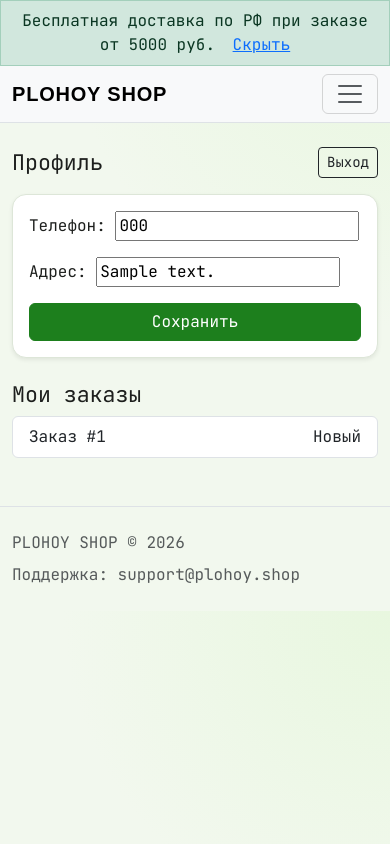
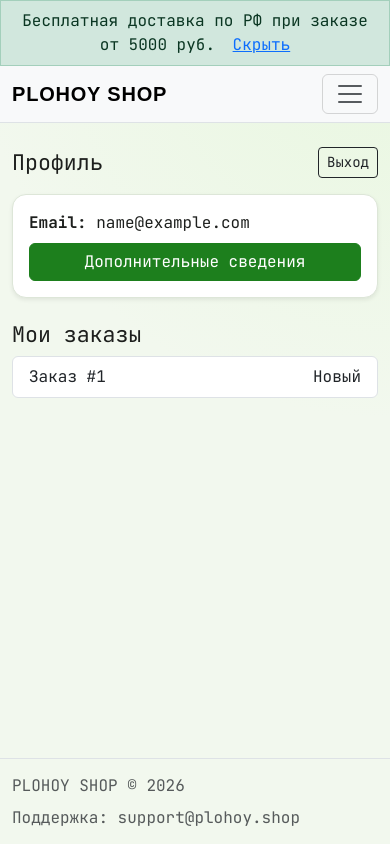
Before and after one commit to Jequne/shop_2410kai, a Django app: page /accounts/profile/ in a window 390 px wide. Run offline with Django 5.2, Linux system fonts and the light colour scheme; a user stored in the database is signed in; tables that the repository leaves empty hold one stand-in row (values such as "Sample post"); some libraries are stand-ins or nearby versions; some web fonts are replaced.

Commit message:
better ui, dynamic search, profile prettified

```diff
--- a/accounts/forms.py
+++ b/accounts/forms.py
@@ -1,3 +1,5 @@
+import re
+
 from django import forms
 from django.contrib.auth import authenticate
 from django.contrib.auth.forms import UserCreationForm
@@ -79,6 +81,8 @@ class EmailAuthenticationForm(forms.Form):
 
 
 class ProfileForm(forms.ModelForm):
+    phone_pattern = re.compile(r'^\+?[0-9\-\s\(\)]{10,20}$')
+
     class Meta:
         model = Profile
         fields = ('phone', 'address')
@@ -86,3 +90,34 @@ class ProfileForm(forms.ModelForm):
             'phone': 'Телефон',
             'address': 'Адрес',
         }
+
+    def __init__(self, *args, **kwargs):
+        super().__init__(*args, **kwargs)
+        self.fields['phone'].widget.attrs.update(
+            {
+                'class': 'form-control',
+                'placeholder': '+7 (900) 123-45-67',
+                'autocomplete': 'tel',
+            }
+        )
+        self.fields['address'].widget.attrs.update(
+            {
+                'class': 'form-control',
+                'placeholder': 'Город, улица, дом, квартира',
+                'autocomplete': 'street-address',
+            }
+        )
+
+    def clean_phone(self):
+        phone = (self.cleaned_data.get('phone') or '').strip()
+        if not phone:
+            return phone
+
+        if not self.phone_pattern.fullmatch(phone):
+            raise ValidationError('Введите корректный номер телефона, например +7 (900) 123-45-67.')
+
+        digits = ''.join(ch for ch in phone if ch.isdigit())
+        if len(digits) < 10 or len(digits) > 15:
+            raise ValidationError('Номер телефона должен содержать от 10 до 15 цифр.')
+
+        return phone
--- a/assets/css/styles.css
+++ b/assets/css/styles.css
@@ -12,6 +12,18 @@ body {
     background: radial-gradient(circle at top right, #e8f7df 0, var(--bg) 45%);
     color: var(--text);
     font-family: "JetBrains Mono", monospace;
+    min-height: 100vh;
+    display: flex;
+    flex-direction: column;
+}
+
+.site-main {
+    flex: 1 0 auto;
+}
+
+.site-footer {
+    padding-top: 0.9rem;
+    padding-bottom: 0.9rem;
 }
 
 .navbar-brand,
@@ -38,6 +50,23 @@ body {
     border: 1px solid #dde6d8;
 }
 
+.product-card-link {
+    text-decoration: none;
+}
+
+.product-card {
+    transition: transform 0.18s ease, box-shadow 0.18s ease;
+}
+
+.product-card-link:hover .product-card {
+    transform: translateY(-3px);
+    box-shadow: 0 0.6rem 1rem rgba(31, 61, 30, 0.14) !important;
+}
+
+.stock-low {
+    color: #c4547c;
+}
+
 .btn-dark {
     background-color: var(--accent-dark);
     border-color: var(--accent-dark);
--- a/templates/accounts/profile.html
+++ b/templates/accounts/profile.html
@@ -4,7 +4,7 @@
 
 {% block content %}
 <div class="row g-4">
-    <div class="col-lg-4">
+    <div class="col-lg-5">
         <div class="d-flex justify-content-between align-items-center mb-3">
             <h1 class="h4 mb-0">Профиль</h1>
             <form method="post" action="{% url 'accounts:logout' %}">
@@ -12,13 +12,14 @@
                 <button class="btn btn-sm btn-outline-dark" type="submit">Выход</button>
             </form>
         </div>
-        <form method="post" class="card card-body shadow-sm">
-            {% csrf_token %}
-            {{ form.as_p }}
-            <button class="btn btn-dark" type="submit">Сохранить</button>
-        </form>
+        <div class="card card-body shadow-sm">
+            <p class="mb-2"><strong>Email:</strong> {{ request.user.email }}</p>
+            <button class="btn btn-dark" type="button" data-bs-toggle="modal" data-bs-target="#profileExtraModal">
+                Дополнительные сведения
+            </button>
+        </div>
     </div>
-    <div class="col-lg-8">
+    <div class="col-lg-7">
         <h2 class="h4">Мои заказы</h2>
         {% if orders %}
         <div class="list-group">
@@ -35,4 +36,57 @@
         {% endif %}
     </div>
 </div>
+
+<div class="modal fade" id="profileExtraModal" tabindex="-1" aria-labelledby="profileExtraModalLabel"
+    aria-hidden="true">
+    <div class="modal-dialog modal-dialog-centered">
+        <div class="modal-content">
+            <div class="modal-header">
+                <h2 class="modal-title h5" id="profileExtraModalLabel">Дополнительные сведения</h2>
+                <button type="button" class="btn-close" data-bs-dismiss="modal" aria-label="Закрыть"></button>
+            </div>
+            <form method="post" novalidate>
+                <div class="modal-body">
+                    {% csrf_token %}
+                    {% if form.non_field_errors %}
+                    <div class="alert alert-danger">{{ form.non_field_errors }}</div>
+                    {% endif %}
+
+                    <div class="mb-3">
+                        <label for="{{ form.phone.id_for_label }}" class="form-label">{{ form.phone.label }}</label>
+                        {{ form.phone }}
+                        {% if form.phone.errors %}
+                        <div class="text-danger small mt-1">{{ form.phone.errors|striptags }}</div>
+                        {% endif %}
+                    </div>
+
+                    <div class="mb-3">
+                        <label for="{{ form.address.id_for_label }}" class="form-label">{{ form.address.label }}</label>
+                        {{ form.address }}
+                        {% if form.address.errors %}
+                        <div class="text-danger small mt-1">{{ form.address.errors|striptags }}</div>
+                        {% endif %}
+                    </div>
+                </div>
+                <div class="modal-footer">
+                    <button type="button" class="btn btn-outline-secondary" data-bs-dismiss="modal">Отмена</button>
+                    <button class="btn btn-dark" type="submit">Сохранить</button>
+                </div>
+            </form>
+        </div>
+    </div>
+</div>
+
+{% if form.errors %}
+<script>
+    document.addEventListener('DOMContentLoaded', function () {
+        var modalEl = document.getElementById('profileExtraModal');
+        if (!modalEl) {
+            return;
+        }
+        var modal = new bootstrap.Modal(modalEl);
+        modal.show();
+    });
+</script>
+{% endif %}
 {% endblock %}
--- a/templates/base.html
+++ b/templates/base.html
@@ -36,8 +36,11 @@
                     {% endif %}
                 </ul>
                 <div class="d-flex align-items-center gap-3">
-                    <a class="text-decoration-none" href="{% url 'cart:detail' %}">Корзина <span id="cart-counter">({%
-                            include 'cart/partials/cart_counter.html' %})</span></a>
+                    <a class="text-decoration-none d-flex align-items-center gap-1" href="{% url 'cart:detail' %}">
+                        <span>Корзина</span>
+                        <span id="cart-counter" class="badge text-bg-light border">{% include
+                            'cart/partials/cart_counter.html' %}</span>
+                    </a>
                     {% if request.user.is_authenticated %}
                     <a class="text-decoration-none" href="{% url 'accounts:profile' %}">Профиль</a>
                     <form method="post" action="{% url 'accounts:logout' %}" class="m-0">
@@ -53,7 +56,7 @@
         </div>
     </nav>
 
-    <main class="container py-4">
+    <main class="container py-4 site-main">
         {% if messages %}
         {% for message in messages %}
         <div class="alert alert-{{ message.tags|default:'info' }}">{{ message }}</div>
@@ -62,7 +65,7 @@
         {% block content %}{% endblock %}
     </main>
 
-    <footer class="border-top py-4 mt-4">
+    <footer class="border-top site-footer mt-3">
         <div class="container d-flex flex-column flex-md-row justify-content-between gap-2">
             <span class="text-muted">{{ SHOP_NAME }} © 2026</span>
             <span class="text-muted">Поддержка: {{ SUPPORT_EMAIL }}</span>
```
Also changed, not shown: templates/catalog/partials/product_list_block.html (+4 -4 lines), templates/catalog/product_detail.html (+7 -0 lines), templates/catalog/product_list.html (+10 -9 lines).
